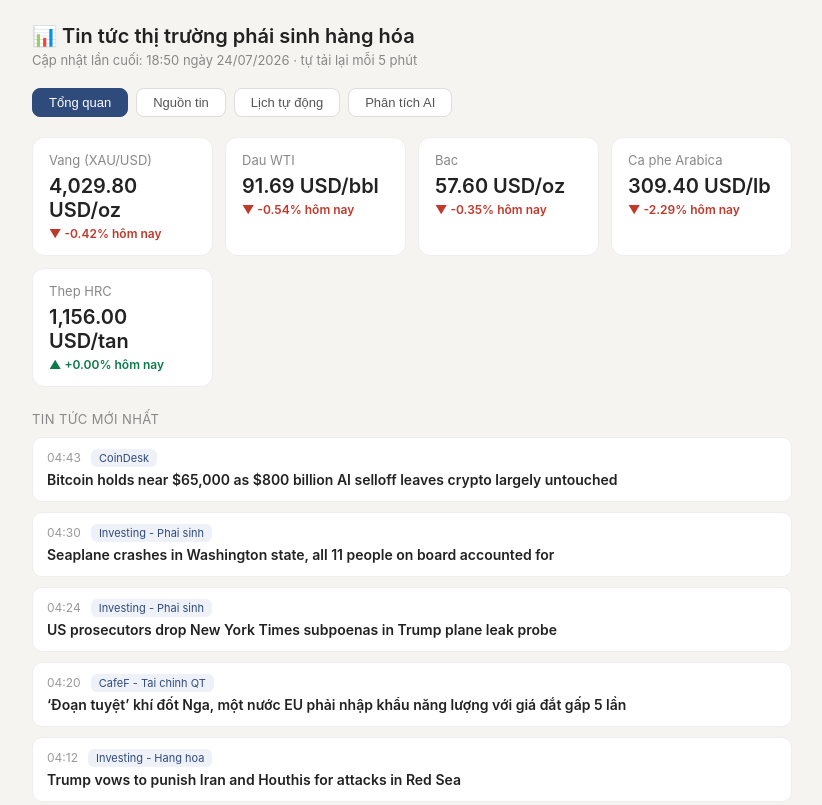
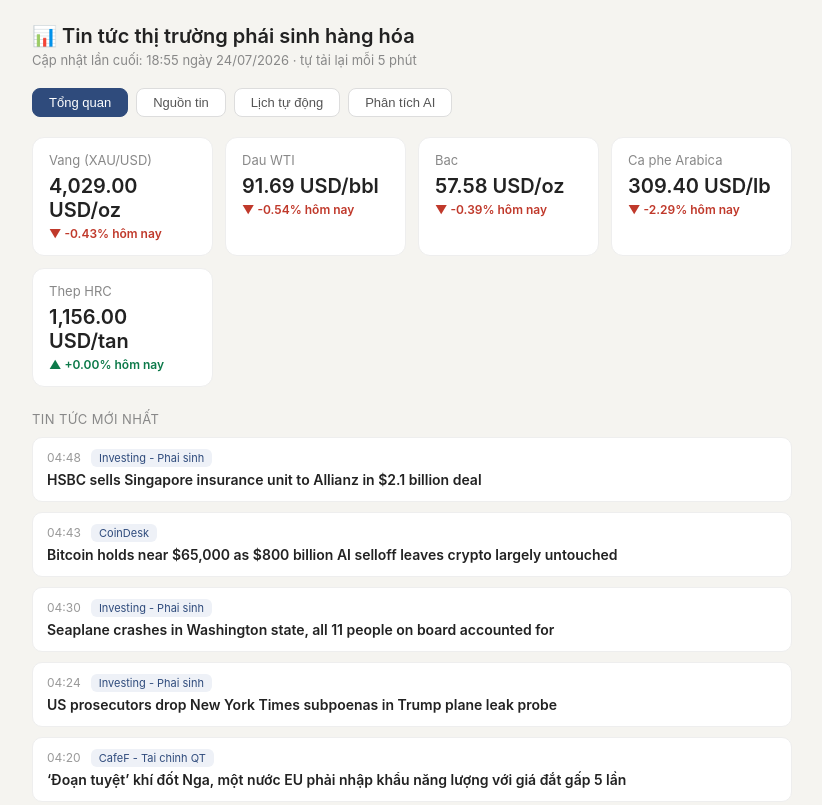
Before and after one commit to trade24hmedia-bot/Tin-Tuc-Hang-Hoa, a plain HTML site: page index.html in a window 1280 px wide. Shown: the top 805 px of the page, without its empty margins (228-1050 px from the left). Drawn offline with Linux system fonts and the light colour scheme.

Commit message:
Cap nhat dashboard 2026-07-24 18:55

```diff
--- a/index.html
+++ b/index.html
@@ -41,7 +41,7 @@
 <body>
 <div class="khung">
   <h1>📊 Tin tức thị trường phái sinh hàng hóa</h1>
-  <p class="cap-nhat">Cập nhật lần cuối: 18:50 ngày 24/07/2026 · tự tải lại mỗi 5 phút</p>
+  <p class="cap-nhat">Cập nhật lần cuối: 18:55 ngày 24/07/2026 · tự tải lại mỗi 5 phút</p>
 
   <div class="tabs">
     <button class="tab-btn dang-chon" onclick="doiTab('tq', this)">Tổng quan</button>
@@ -55,8 +55,8 @@
     <div class="luoi-gia">
         <div class="the-gia">
           <div class="ten-gia">Vang (XAU/USD)</div>
-          <div class="so-gia">4,029.80 USD/oz</div>
-          <div class="doi-gia" style="color:#c0392b">▼ -0.42% hôm nay</div>
+          <div class="so-gia">4,029.00 USD/oz</div>
+          <div class="doi-gia" style="color:#c0392b">▼ -0.43% hôm nay</div>
         </div>
         <div class="the-gia">
           <div class="ten-gia">Dau WTI</div>
@@ -65,8 +65,8 @@
         </div>
         <div class="the-gia">
           <div class="ten-gia">Bac</div>
-          <div class="so-gia">57.60 USD/oz</div>
-          <div class="doi-gia" style="color:#c0392b">▼ -0.35% hôm nay</div>
+          <div class="so-gia">57.58 USD/oz</div>
+          <div class="doi-gia" style="color:#c0392b">▼ -0.39% hôm nay</div>
         </div>
         <div class="the-gia">
           <div class="ten-gia">Ca phe Arabica</div>
@@ -80,6 +80,12 @@
         </div></div>
     <div class="nhan-tin">Tin tức mới nhất</div>
 
+        <div class="dong-tin">
+          <div class="meta-tin">
+            <span class="cham"></span> 04:48 &nbsp; <span class="nguon-tin">Investing - Phai sinh</span>
+          </div>
+          <a class="tieu-de-tin" href="https://www.investing.com/news/stock-market-news/hsbc-sells-singapore-insurance-unit-to-allianz-in-21-billion-deal-4810465" target="_blank">HSBC sells Singapore insurance unit to Allianz in $2.1 billion deal</a>
+        </div>
         <div class="dong-tin">
           <div class="meta-tin">
             <span class="cham"></span> 04:43 &nbsp; <span class="nguon-tin">CoinDesk</span>
@@ -194,12 +200,6 @@
           </div>
           <a class="tieu-de-tin" href="https://www.investing.com/news/commodities-news/gold-set-for-first-weekly-gain-in-three-as-fed-meast-stay-in-focus-4810406" target="_blank">Gold set for first weekly gain in three as Fed, M.East stay in focus</a>
         </div>
-        <div class="dong-tin">
-          <div class="meta-tin">
-            <span class="cham"></span> 02:01 &nbsp; <span class="nguon-tin">Investing - Phai sinh</span>
-          </div>
-          <a class="tieu-de-tin" href="https://www.investing.com/news/stock-market-news/japans-nikkei-falls-more-than-2-on-ai-spending-worries-4810403" target="_blank">Japan’s Nikkei falls more than 2% on AI spending worries</a>
-        </div>
   </div>
 
   <div id="panel-ng" class="panel">
```
